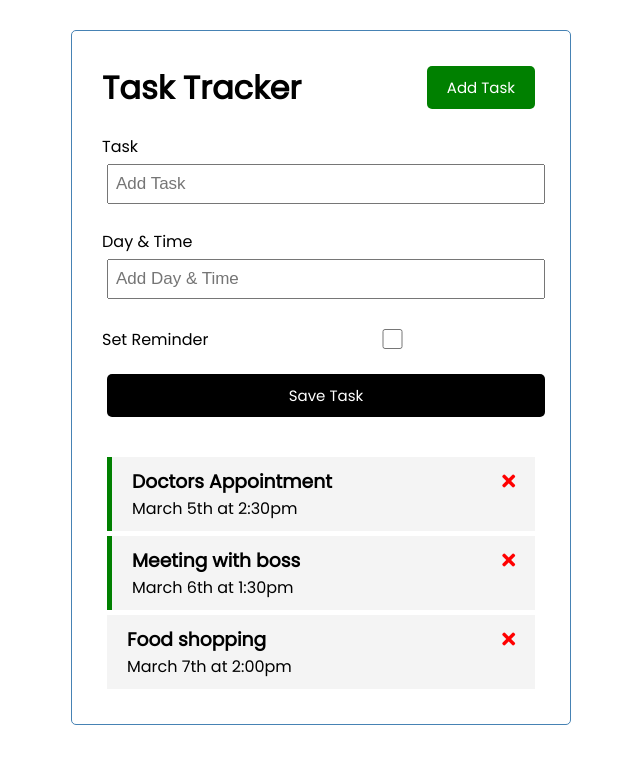
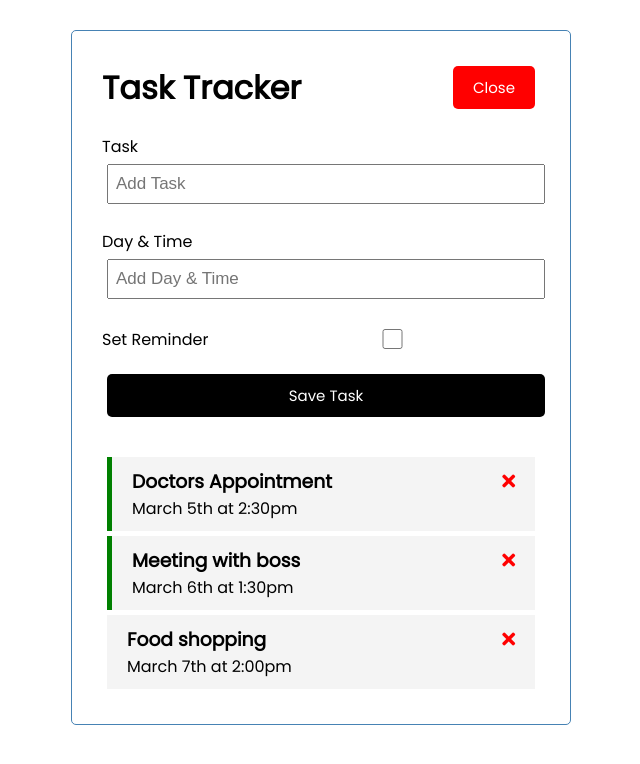
Before and after one commit to kelevra-pro/task-tracker-vue, a Vue app: page / in a window 1280 px wide. Shown: the top 764 px of the page, without its empty margins (319-959 px from the left). Built offline with nearby package versions, Linux system fonts and the light colour scheme.

Commit message:
toggle form & template conditionals

```diff
--- a/src/App.vue
+++ b/src/App.vue
@@ -1,7 +1,13 @@
 <template>
   <div class="container">
-    <Header title="Task Tracker"/>
-    <AddTask @add-task="addTask"/>
+    <Header
+      @toggle-add-task="toggleAddTask"
+      :showAddTask="showAddTask"
+      title="Task Tracker"/>
+    <div v-show="showAddTask">
+      <AddTask @add-task="addTask"/>
+    </div>
+
     <Tasks
       @toggle-reminder="toggleReminder"
       @delete-task="deleteTask"
@@ -25,9 +31,13 @@
   data() {
     return {
       tasks: [],
+      showAddTask: true,
     };
   },
   methods: {
+    toggleAddTask() {
+      this.showAddTask = !this.showAddTask;
+    },
     addTask(task) {
       this.tasks = [...this.tasks, task];
     },
--- a/src/components/Button.vue
+++ b/src/components/Button.vue
@@ -17,7 +17,7 @@
   },
   methods: {
     onClick() {
-      console.log('clicked');
+      this.$emit('btn-click');
     },
   },
 };
--- a/src/components/Header.vue
+++ b/src/components/Header.vue
@@ -1,7 +1,11 @@
 <template>
   <header>
     <h1>{{ title }}</h1>
-    <Button text="Add Task" color="green"/>
+    <Button
+      @btn-click="$emit('toggle-add-task')"
+      :text="showAddTask ? 'Close' : 'Add Task'"
+      :color="showAddTask ? 'red' : 'green'"
+    />
   </header>
 </template>
 
@@ -12,6 +16,7 @@
   name: 'Header',
   props: {
     title: String,
+    showAddTask: Boolean,
   },
   components: { Button },
 };
```
